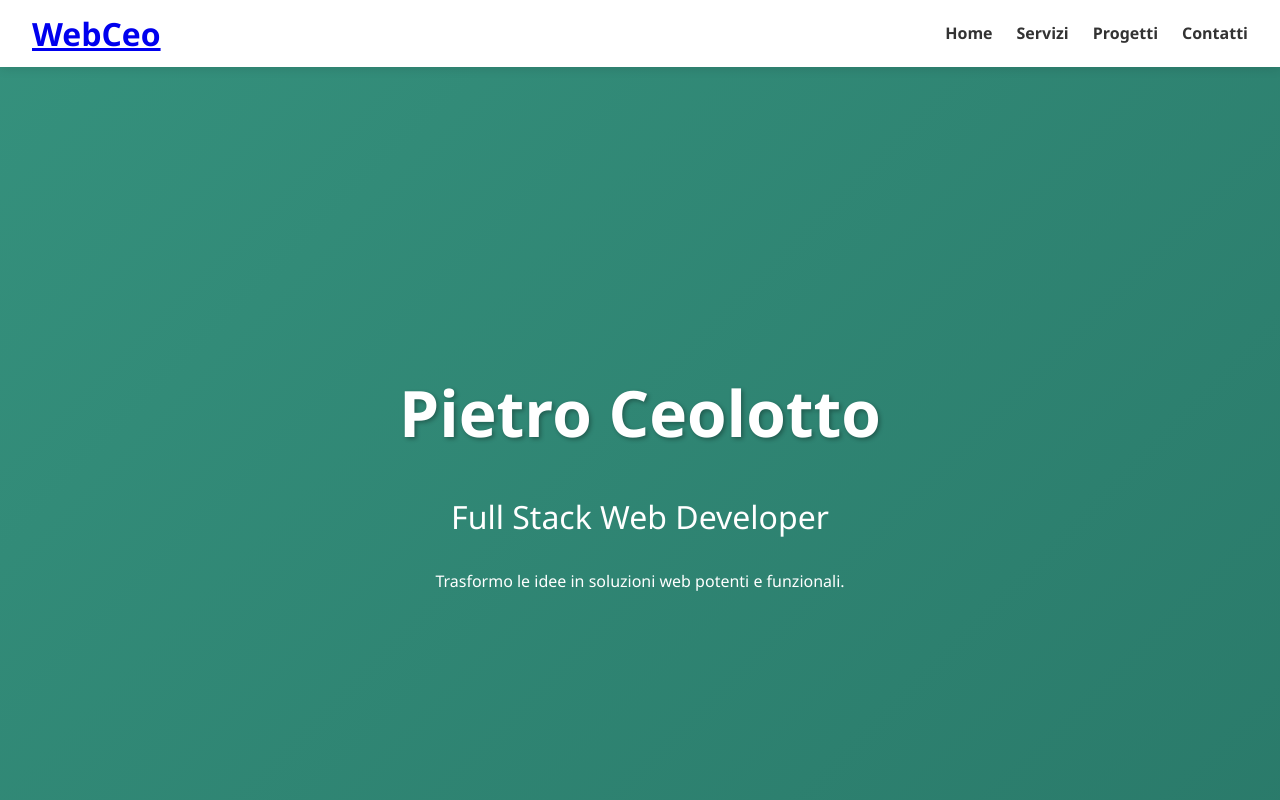
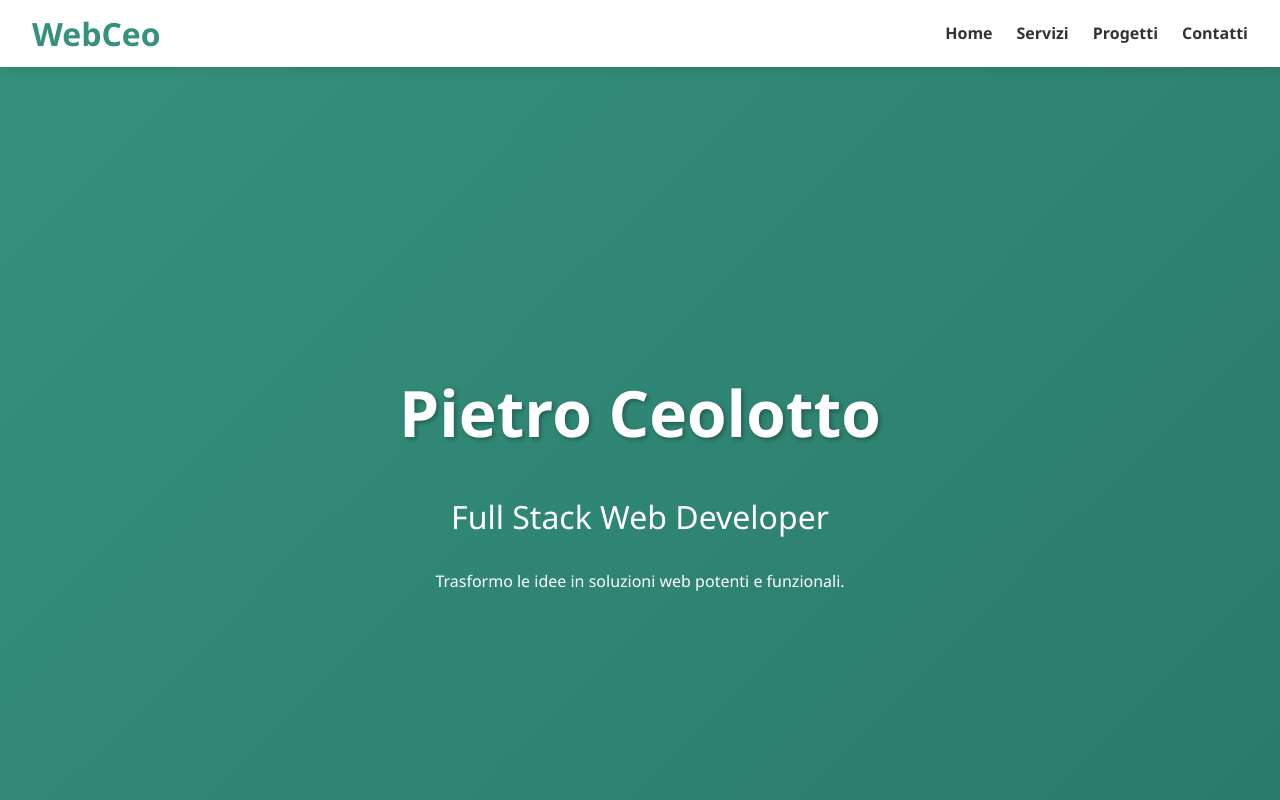
Before and after one commit to TheCeolo/WebCeoSite, a plain HTML site: page index.html in a window 1280 px wide. Shown: the top 800 px of the page. Drawn offline with Linux system fonts and the light colour scheme.

Commit message:
Update index.html

```diff
--- a/index.html
+++ b/index.html
@@ -41,6 +41,10 @@
             color: #2a7a6a;
         }
 
+        .navbar .logo a {
+            text-decoration: none;
+            color: inherit; /* Eredita il colore dal genitore .logo */
+        }
         .navbar nav ul {
             list-style: none;
             margin: 0;
```
